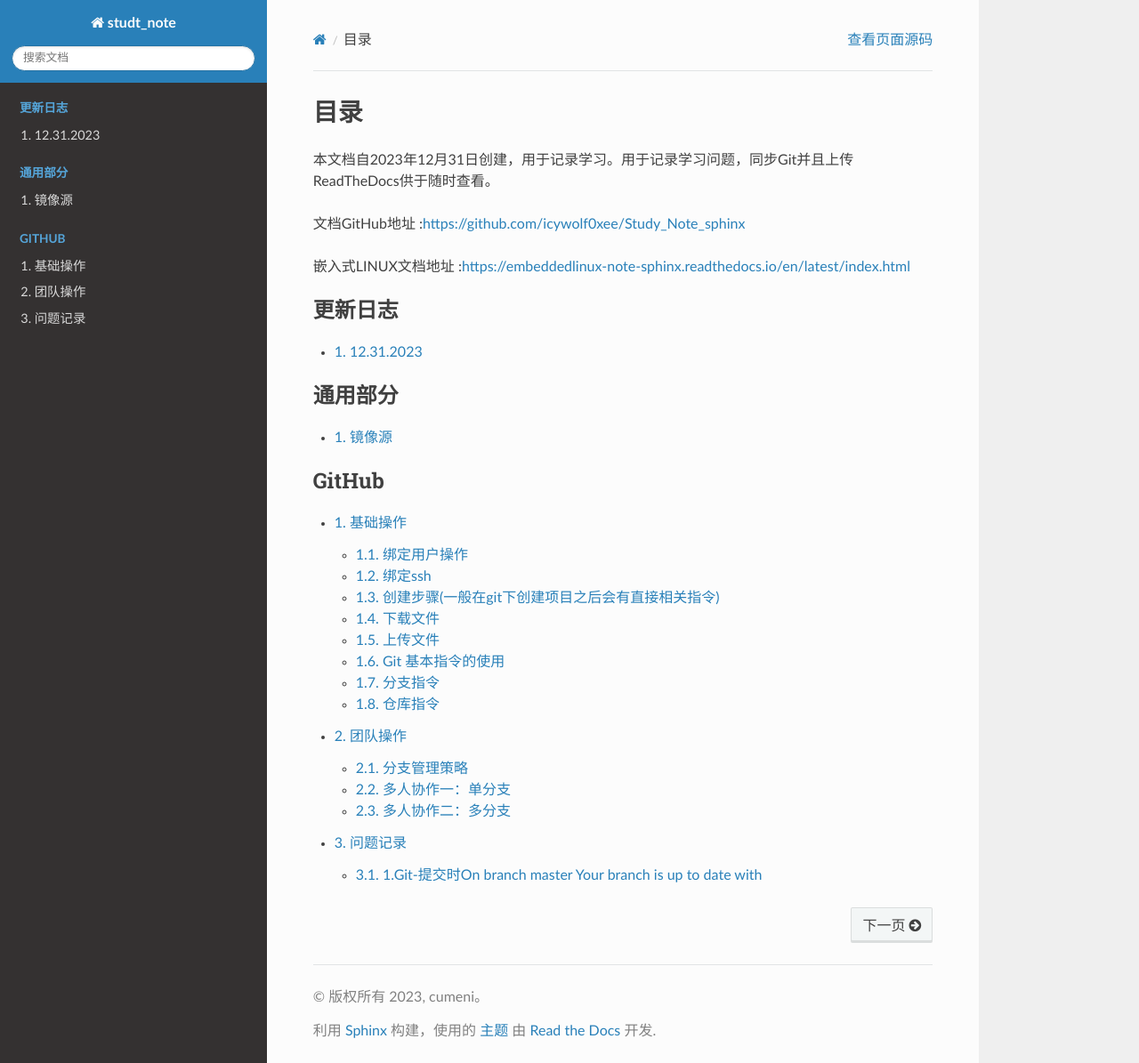
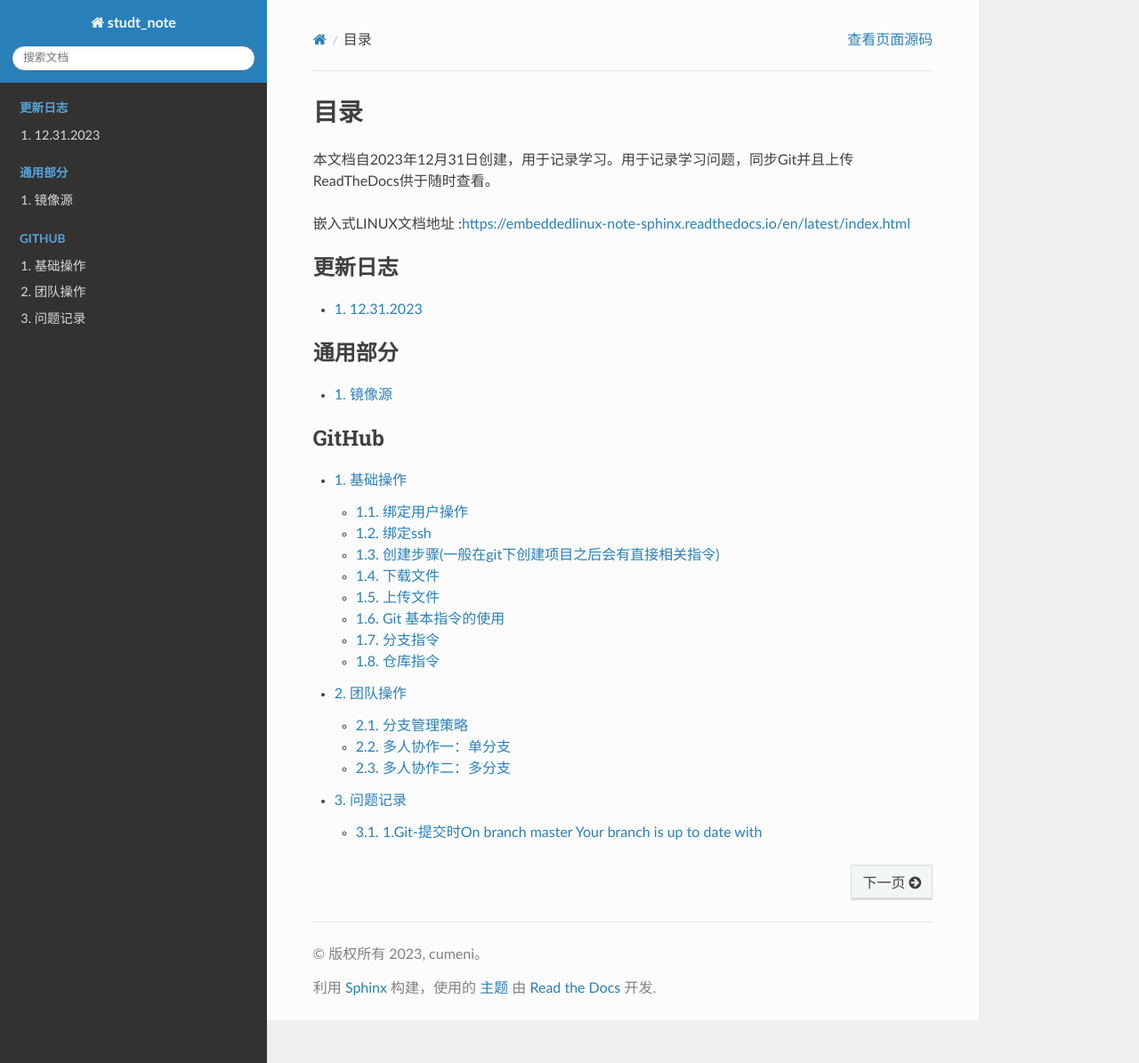
Before and after one commit to icywolf0xee/Study_Note_sphinx, a Sphinx documentation site: the page built from source/index.rst, in a window 1280 px wide and 1195 px high. Shown: the whole window at 89% size. Built offline with Sphinx 7.4.7 and the Read the Docs theme 2.0.0, drawn with Linux system fonts in a browser that asks for light colours; pages that are not in the unit, such as notebooks, are missing from menus.

```diff
--- a/source/index.rst
+++ b/source/index.rst
@@ -9,7 +9,6 @@
 
 本文档自2023年12月31日创建，用于记录学习。用于记录学习问题，同步Git并且上传ReadTheDocs供于随时查看。
 
-文档GitHub地址     :https://github.com/icywolf0xee/Study_Note_sphinx
 
 嵌入式LINUX文档地址 :https://embeddedlinux-note-sphinx.readthedocs.io/en/latest/index.html
 
```
